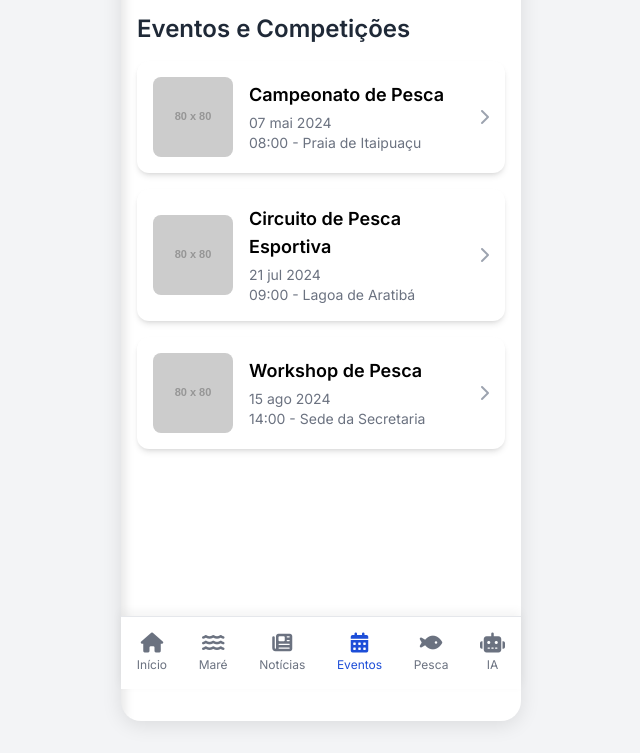
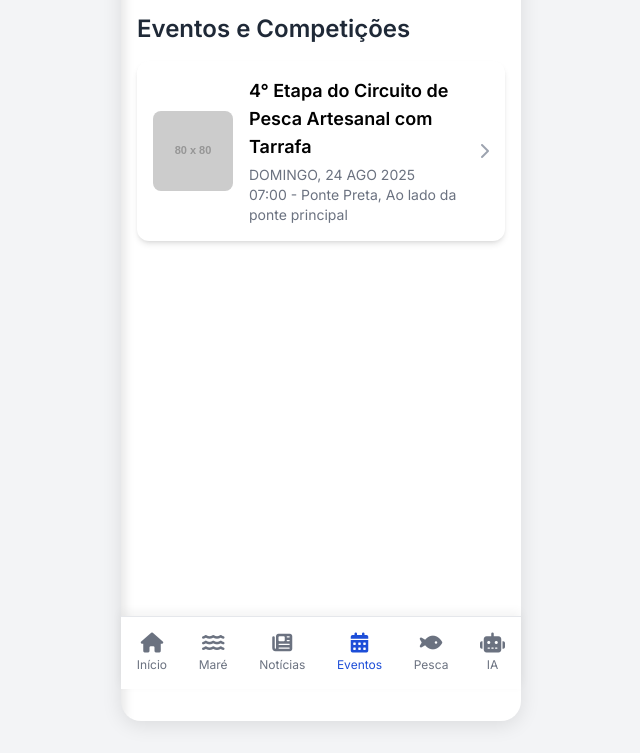
Before and after one commit to alicetech900-sys/pesca-maric-, a plain HTML site: page index.html in a window 1280 px wide. Both pictures are taken after a click on the link "Eventos". Shown: the part 111-864 px from the top of the page, without its empty margins (319-959 px from the left). Drawn offline with nearby package versions, Linux system fonts and the light colour scheme; placeholder pictures from the web are drawn by us; a script that the page names is missing.

Commit message:
index.html

```diff
--- a/index.html
+++ b/index.html
@@ -274,7 +274,7 @@
                 <h2 class="text-2xl font-semibold mb-4 text-gray-800">Início</h2>
                 <h3 class="text-lg font-medium text-gray-600 mb-4">Últimas Publicações do Instagram</h3>
                 <div id="instagram-feed" class="flex flex-col gap-4">
-                    <div class='sk-instagram-feed' data-embed-id='25584712'></div>
+                    <div class="elfsight-app-319fa19a-dd36-4a5f-8cff-1dc6f3c6d518" data-elfsight-app-lazy></div>
                 </div>
             </section>
 
@@ -311,29 +311,9 @@
                     <div class="bg-white p-4 rounded-xl shadow-md flex items-center gap-4">
                         <img src="https://placehold.co/80x80/9ca3af/fff?text=EVENTO" alt="Imagem do Evento" class="w-20 h-20 object-cover rounded-lg">
                         <div class="flex-1">
-                            <h3 class="font-semibold text-lg">Campeonato de Pesca</h3>
-                            <p class="text-sm text-gray-500 mt-1">07 mai 2024</p>
-                            <p class="text-sm text-gray-500">08:00 - Praia de Itaipuaçu</p>
-                        </div>
-                        <i class="fa-solid fa-chevron-right text-gray-400"></i>
-                    </div>
-                    <!-- Cartão de Evento 2 -->
-                    <div class="bg-white p-4 rounded-xl shadow-md flex items-center gap-4">
-                        <img src="https://placehold.co/80x80/9ca3af/fff?text=EVENTO" alt="Imagem do Evento" class="w-20 h-20 object-cover rounded-lg">
-                        <div class="flex-1">
-                            <h3 class="font-semibold text-lg">Circuito de Pesca Esportiva</h3>
-                            <p class="text-sm text-gray-500 mt-1">21 jul 2024</p>
-                            <p class="text-sm text-gray-500">09:00 - Lagoa de Aratibá</p>
-                        </div>
-                        <i class="fa-solid fa-chevron-right text-gray-400"></i>
-                    </div>
-                    <!-- Cartão de Evento 3 (exemplo adicional) -->
-                    <div class="bg-white p-4 rounded-xl shadow-md flex items-center gap-4">
-                        <img src="https://placehold.co/80x80/9ca3af/fff?text=EVENTO" alt="Imagem do Evento" class="w-20 h-20 object-cover rounded-lg">
-                        <div class="flex-1">
-                            <h3 class="font-semibold text-lg">Workshop de Pesca</h3>
-                            <p class="text-sm text-gray-500 mt-1">15 ago 2024</p>
-                            <p class="text-sm text-gray-500">14:00 - Sede da Secretaria</p>
+                            <h3 class="font-semibold text-lg">4° Etapa do Circuito de Pesca Artesanal com Tarrafa</h3>
+                            <p class="text-sm text-gray-500 mt-1">DOMINGO, 24 AGO 2025</p>
+                            <p class="text-sm text-gray-500">07:00 - Ponte Preta, Ao lado da ponte principal</p>
                         </div>
                         <i class="fa-solid fa-chevron-right text-gray-400"></i>
                     </div>
@@ -425,6 +405,7 @@
     </nav>
 </div>
 
+<script src="https://static.elfsight.com/platform/platform.js" async></script>
 <script>
     // Referências aos elementos HTML
     const sidebar = document.getElementById('sidebar');
@@ -513,12 +494,6 @@
     // Chave de API do Hugging Face para o chatbot
     const hfApiKey = "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";
     const hfApiUrl = "https://api-inference.huggingface.co/models/google/gemma-2b"; // URL de um modelo de linguagem para simulação
-
-    // Inclusão do script do SociableKIT para o feed do Instagram
-    const script = document.createElement('script');
-    script.src = 'https://widgets.sociablekit.com/instagram-feed/widget.js';
-    script.defer = true;
-    document.head.appendChild(script);
 
     // Função para renderizar o feed do Instagram
     function renderInstagramFeed() {
```
